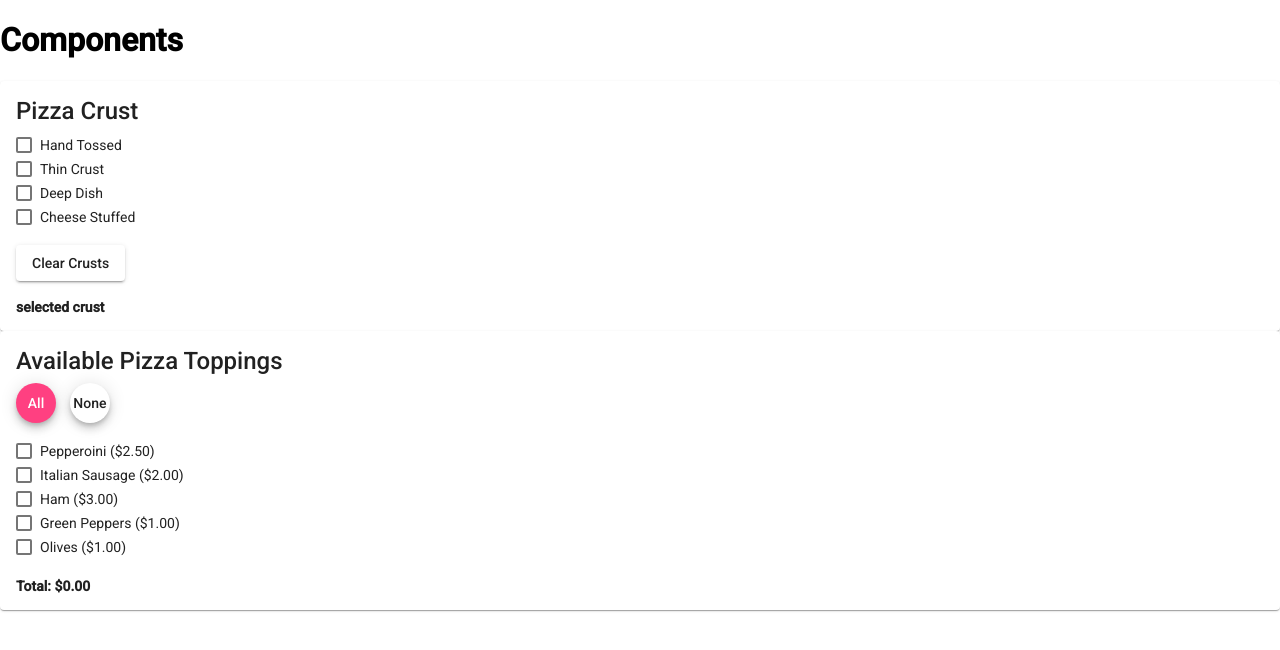
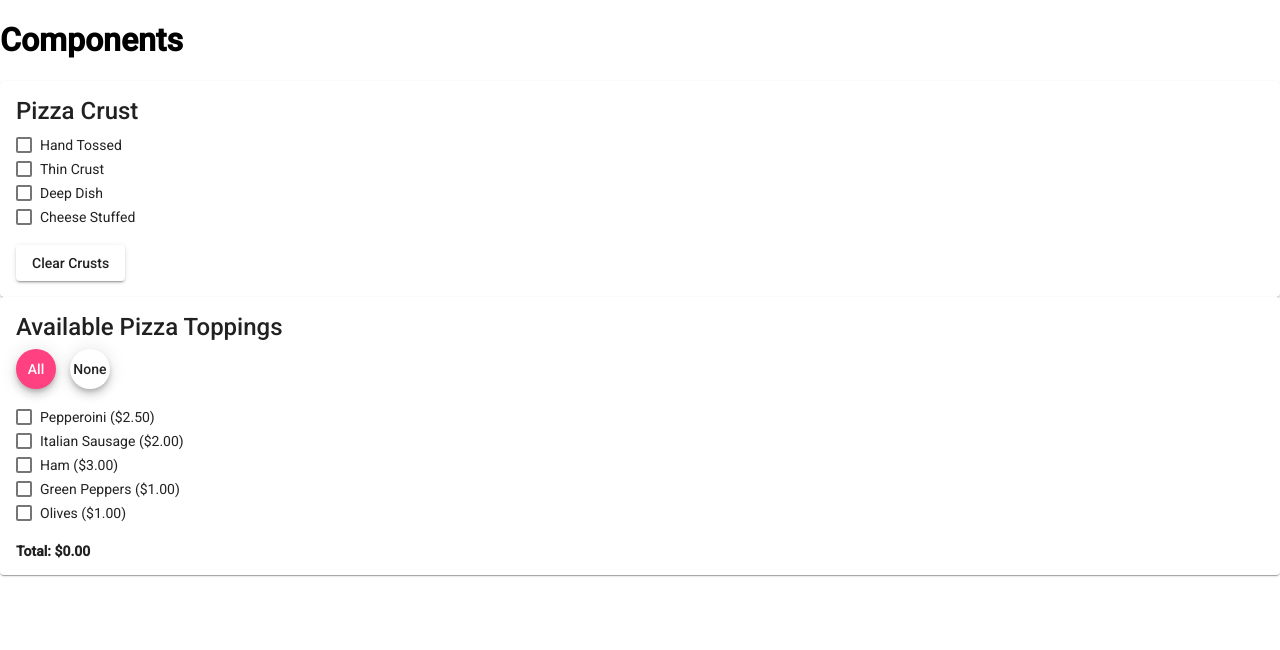
Before and after one commit to tsteelematc/components-2022ftuth, an Angular app: page / in a window 1280 px wide. Shown: the top 650 px of the page. Built offline with nearby package versions, Linux system fonts and the light colour scheme.

Commit message:
Cleaned up code finished compoent

```diff
--- a/src/app/pizza-crust-type/pizza-crust-type.component.html
+++ b/src/app/pizza-crust-type/pizza-crust-type.component.html
@@ -12,7 +12,6 @@
         <button mat-raised-button color="basic" (click)="toggleAll(false)">
             Clear Crusts
         </button>
-        <h4>selected crust</h4>
 
     </mat-card-content>
 </mat-card>
```
